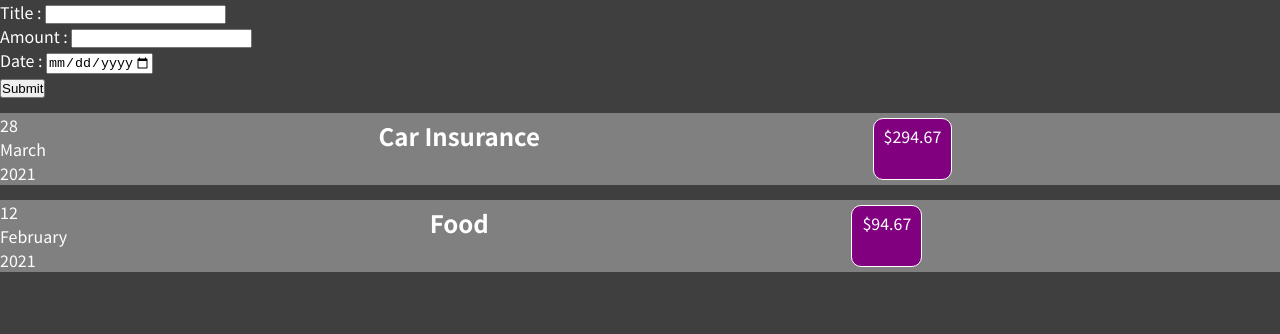
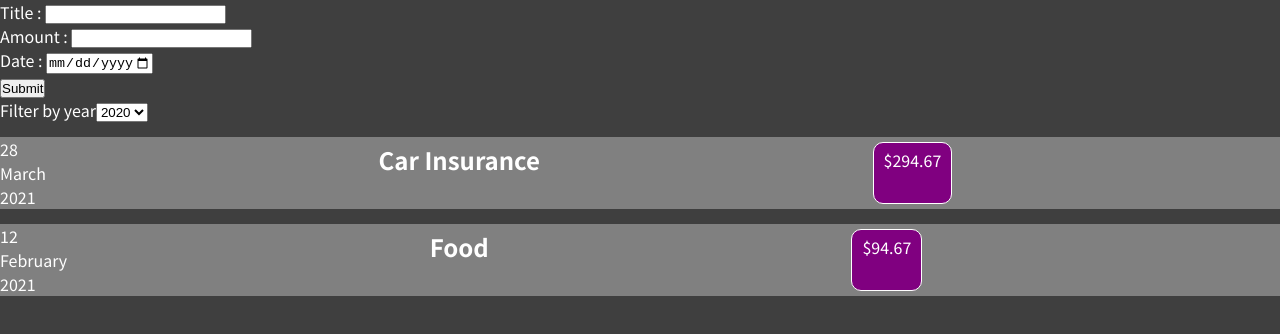
Before and after one commit to rsachdeva1020/Expense-Tracker, a React (Create React App) app: page / in a window 1280 px wide. Shown: the top 334 px of the page. Built offline with nearby package versions, Linux system fonts and the light colour scheme.

Commit message:
added Filter

```diff
--- a/src/components/Expenses/Expenses.js
+++ b/src/components/Expenses/Expenses.js
@@ -1,10 +1,17 @@
 import ExpenseItem from './ExpenseItem'
+import Filter from './Filter'
 
-import React from 'react'
+import React, {useState} from 'react'
 
 export default function Expenses(props) {
+    const [filteredYear, setFilteredYear] = useState('2020');
+
+    const filterChangeHandler = selectedYear => {
+        setFilteredYear(selectedYear);
+    };
     return (
         <div>
+            <Filter selected={filteredYear} onChangeFilter={filterChangeHandler} />
             {props.items.map(expense => <ExpenseItem prop={expense}></ExpenseItem>)}
         </div>
     )
--- /dev/null
+++ b/src/components/Expenses/Filter.js
@@ -0,0 +1,18 @@
+
+
+export default function Filter(props){
+    function dropdownChangeHandler(event){
+        props.onChangeFilter(event.target.value)
+    }
+    return(
+        <div>
+            <label>Filter by year</label>
+            <select value={props.selected} onChange={dropdownChangeHandler}>
+                <option value='2022'>2022</option>
+                <option value='2021'>2021</option>
+                <option value='2020'>2020</option>
+                <option value='2019'>2019</option>
+            </select>
+        </div>
+    )
+}
```
